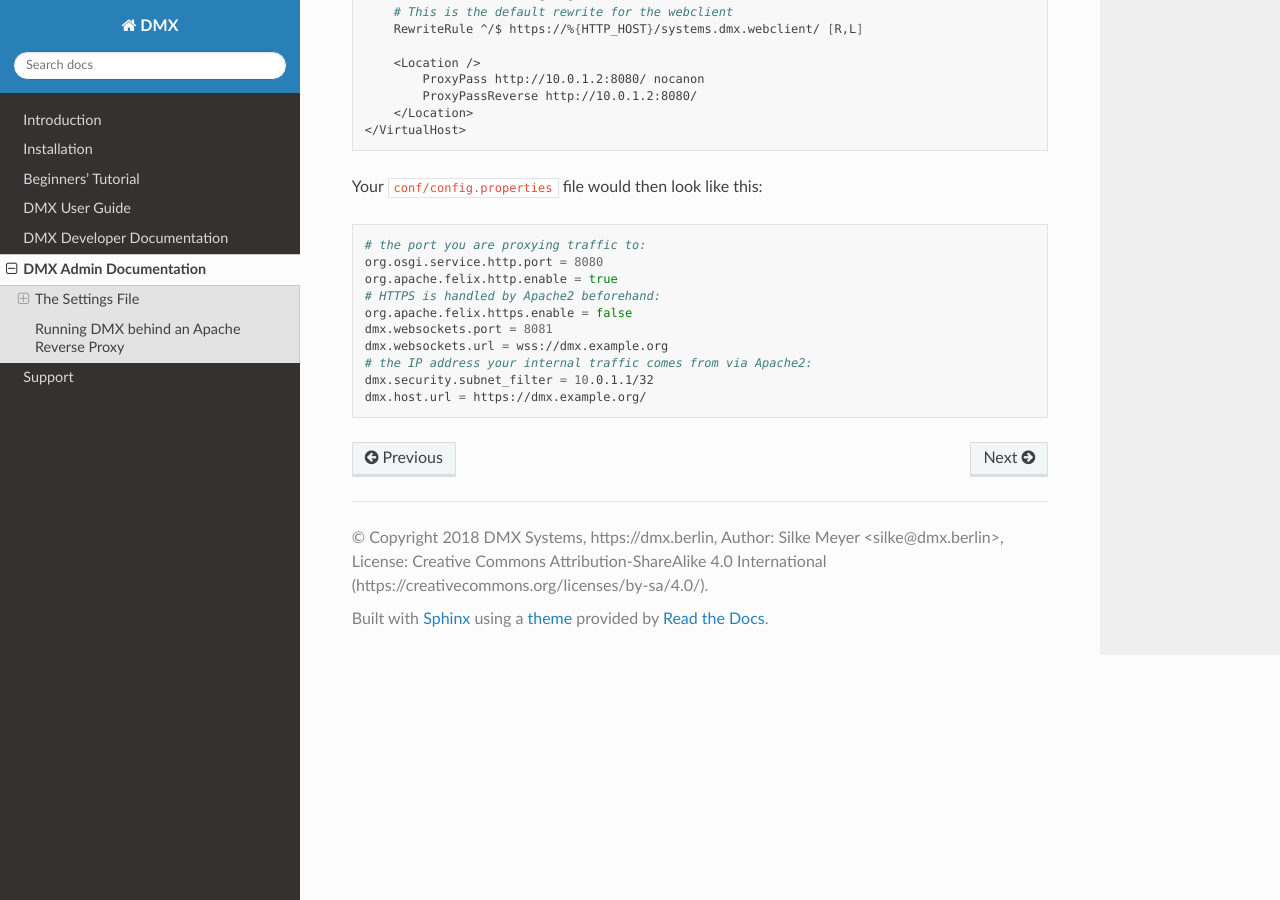
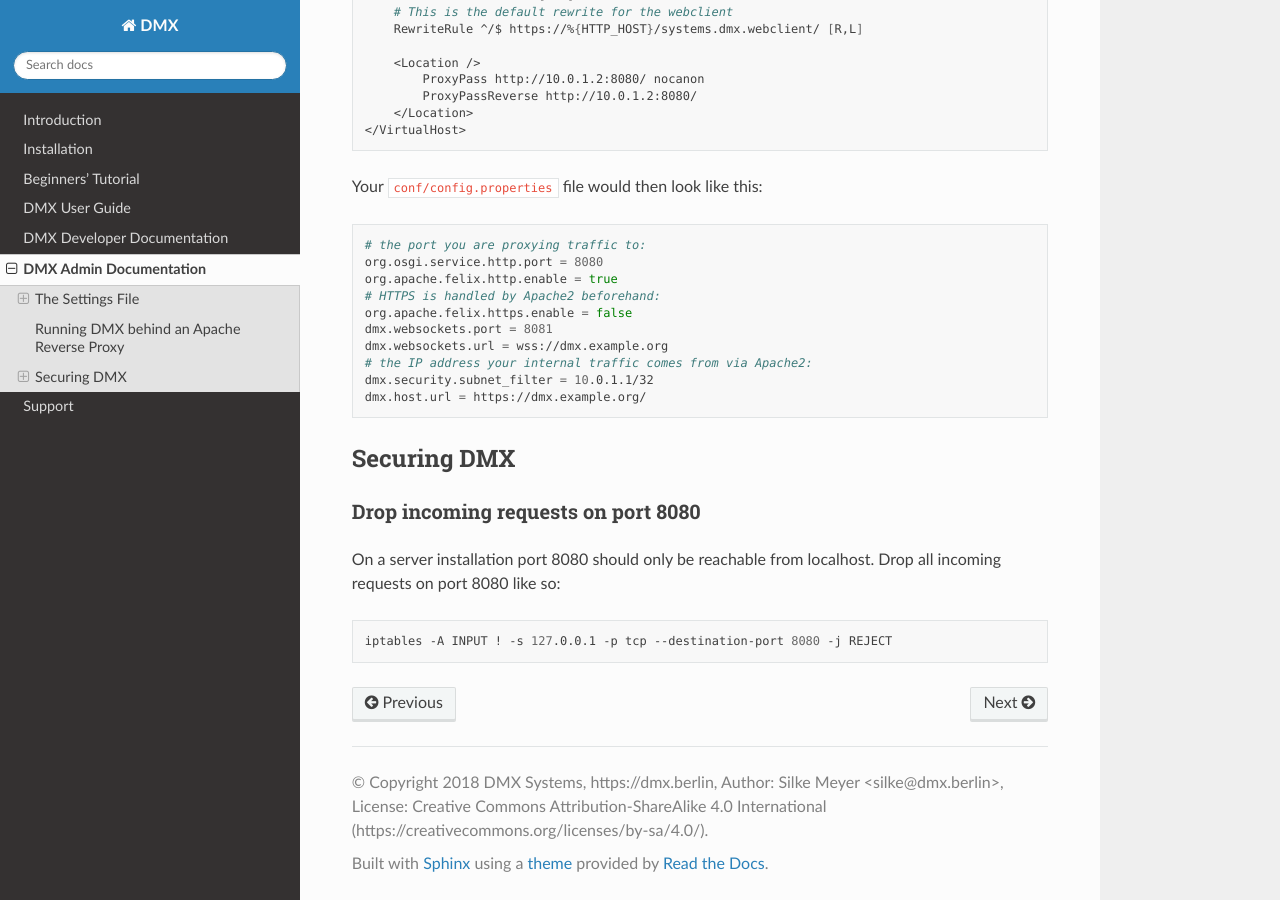
Before and after one commit to dmx-systems/dmx-documentation, a Sphinx documentation site: the page built from docs/admin.rst, in a window 1280 px wide and 900 px high, scrolled down 5922 px. Built offline with Sphinx 7.4.7 and the Read the Docs theme 2.0.0, drawn with Linux system fonts in a browser that asks for light colours.

Commit message:
Added iptables rule for port 8080

```diff
--- a/docs/admin.rst
+++ b/docs/admin.rst
@@ -353,3 +353,17 @@
    # the IP address your internal traffic comes from via Apache2:
    dmx.security.subnet_filter = 10.0.1.1/32
    dmx.host.url = https://dmx.example.org/
+
+************
+Securing DMX
+************
+
+Drop incoming requests on port 8080
+===================================
+
+On a server installation port 8080 should only be reachable from localhost.
+Drop all incoming requests on port 8080 like so:
+
+.. code:: bash
+
+    iptables -A INPUT ! -s 127.0.0.1 -p tcp --destination-port 8080 -j REJECT
```
